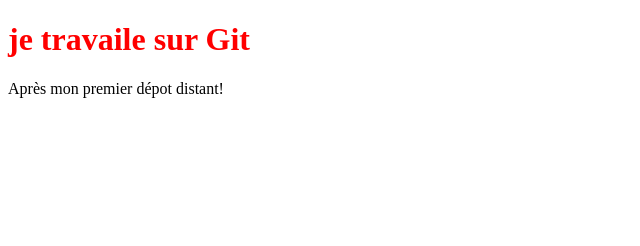
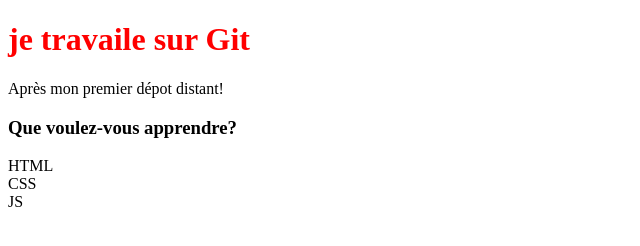
Before and after one commit to ASSAF1er/OpenclassroomProject, a plain HTML site: page index.html in a window 1280 px wide. Shown: the whole page, without its empty margins (0-640 px from the left). Drawn offline with Linux system fonts and the light colour scheme.

Commit message:
ajout des divs

```diff
--- a/index.html
+++ b/index.html
@@ -7,5 +7,14 @@
 <body>
 <h1>je travaile sur Git</h1>
 Après mon premier dépot distant!
+
+<section>
+	<h3>Que voulez-vous apprendre?</h3>
+	<div>HTML</div>
+	<div>CSS</div>
+	<div>JS</div>
+
+</section>
+
 </body>
 </html>
```
